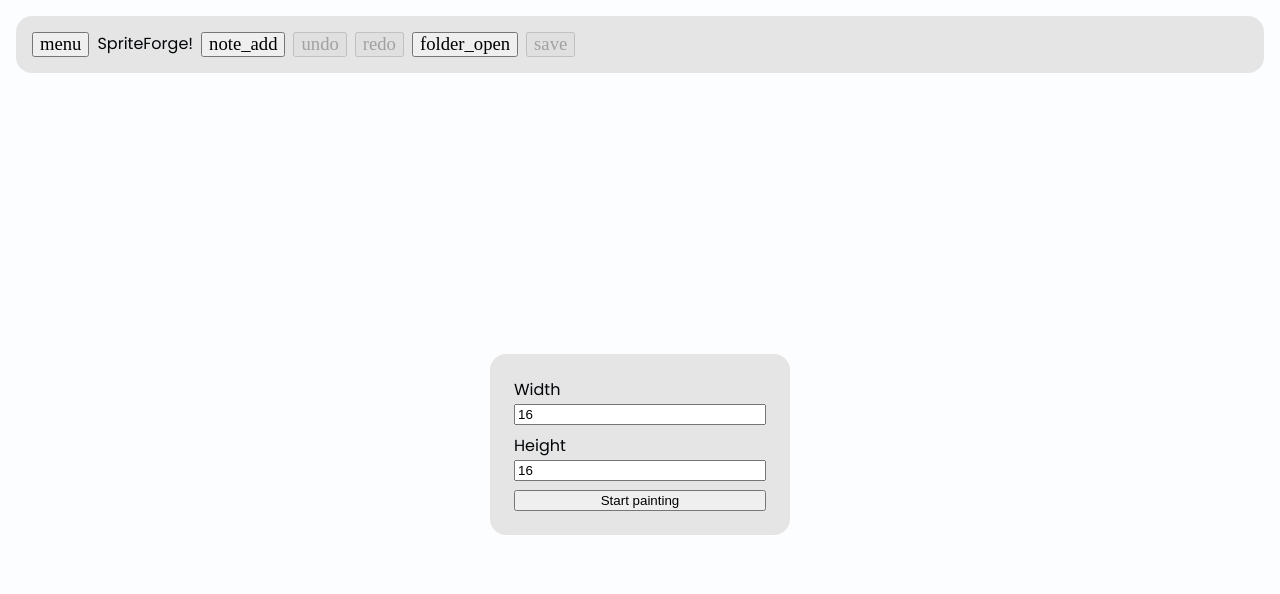
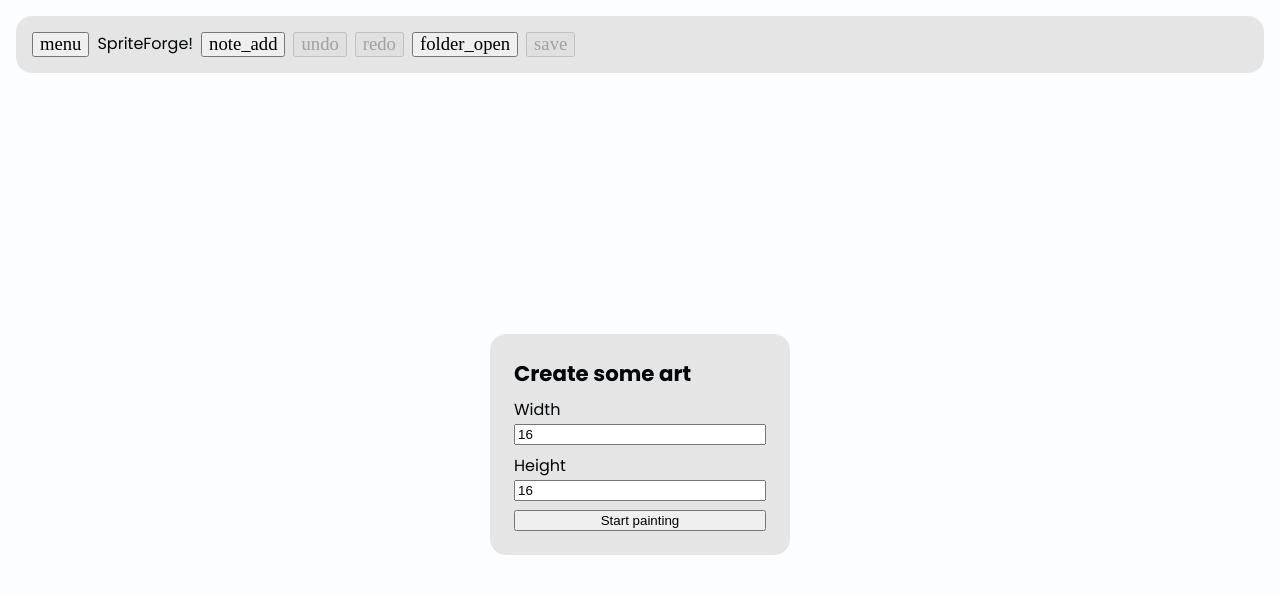
Before and after one commit to Lith1um/SpriteForge, an Angular app: page / in a window 1280 px wide. Shown: the top 594 px of the page. Built offline with nearby package versions, Linux system fonts and the light colour scheme.

Commit message:
add title to canvas creation

```diff
--- a/src/app/components/new-canvas/new-canvas.component.ts
+++ b/src/app/components/new-canvas/new-canvas.component.ts
@@ -8,6 +8,7 @@ import { FormsModule } from '@angular/forms';
   template: `
     <div class="h-100 flex items-center">
       <div class="container bg-light p-4 rounded-2xl flex flex-col gap-2 justify-center">
+        <h5 class="m-0">Create some art</h5>
         <label>
           <div>Width</div>
           <input
```
